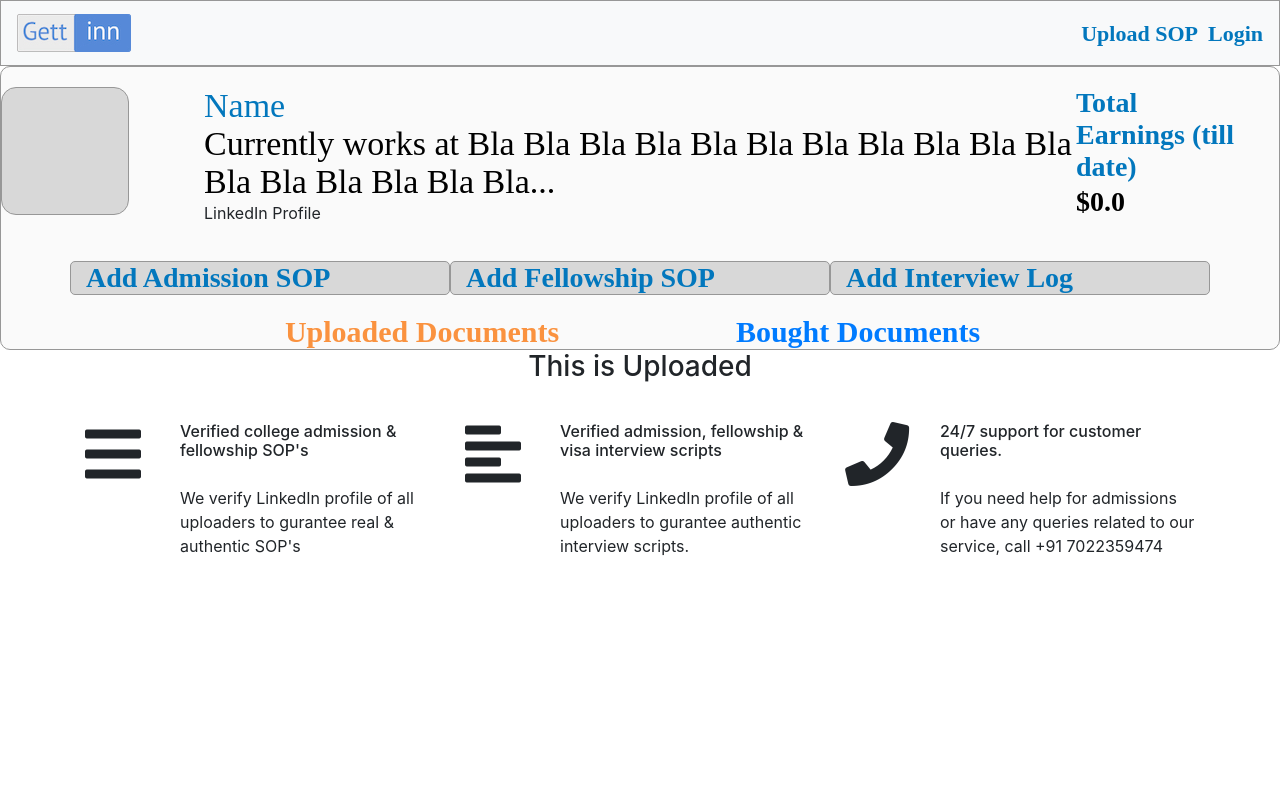
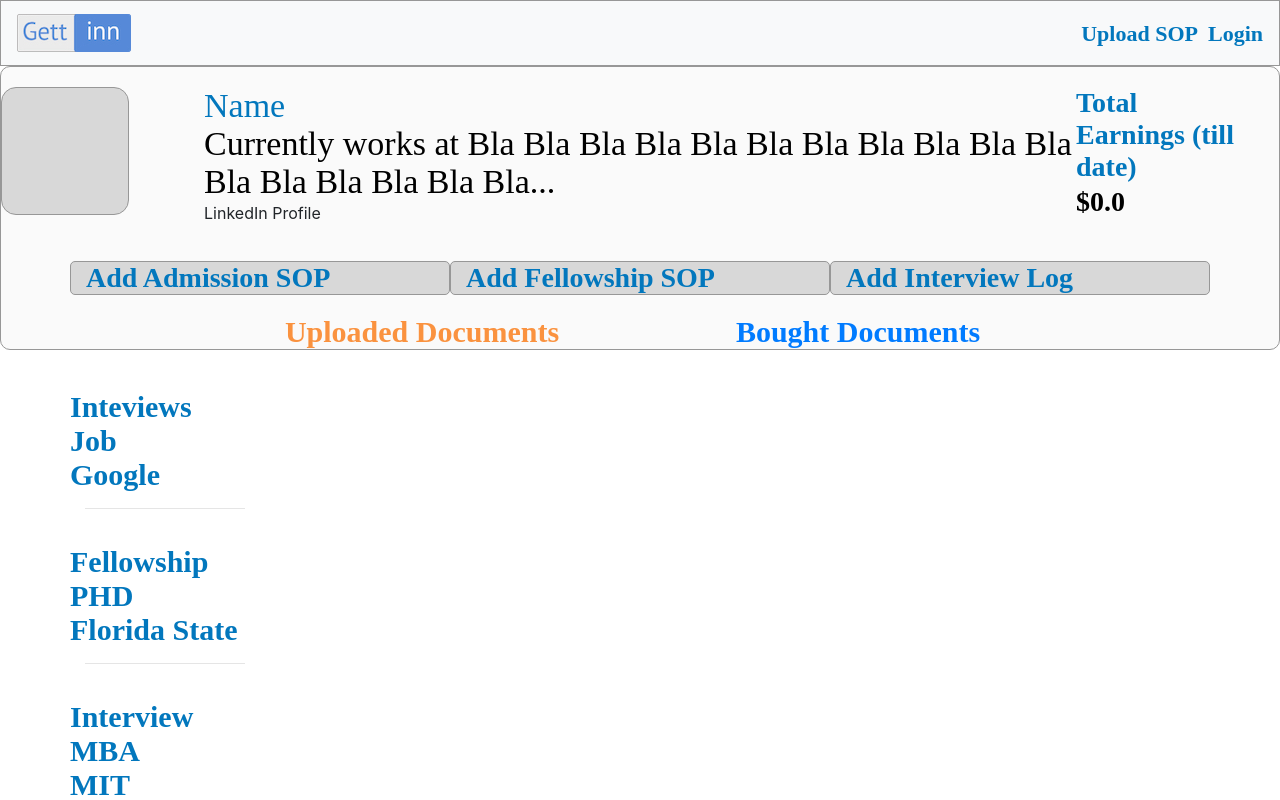
Before and after one commit to WckD123/Higher-Edu.-Board-Andhra-Pradesh-Gov.-Project, a React (Create React App) app: page /profile/UploadedProfiles in a window 1280 px wide. Shown: the top 800 px of the page. Built offline with nearby package versions, Linux system fonts and the light colour scheme.

Commit message:
Profile page SOP views done

```diff
--- a/src/Components/PersonProfile/Bought/Bought.js
+++ b/src/Components/PersonProfile/Bought/Bought.js
@@ -4,13 +4,32 @@ import ViewSOPs from '../../ViewSOPs/ViewSOPs';
 
 class Bought extends Component {
     state = {
-        text: "This is Bought"
+        Users : [{
+            Type: "SOP",
+            Course: "MBA",
+            University: "Harvard"
+        },
+        {
+            Type: "SOP",
+            Course: "M.S.",
+            University: "Stanford"
+        },
+        {
+            Type: "Interview",
+            Course: "MBA",
+            University: "MIT"
+        }
+        ]
+
     }
+
 
     render() {
         return (
             <div className="container">
-                <ViewSOPs text={this.state.text}/>
+                <ViewSOPs
+                Users={this.state.Users}
+                />
             </div>
         );
     }
--- a/src/Components/PersonProfile/PersonProfile.js
+++ b/src/Components/PersonProfile/PersonProfile.js
@@ -44,10 +44,10 @@ const PersonProfile = () => {
                 <div className="row UploadedDocDiv">
                     <div className="col-xs-0 col-md-2 col-xl-2"></div>
                     <div className="col-xs-6 col-md-4 col-xl-4 UploadedBoughtDocuments">
-                        <center><NavLink to="/profile/UploadedProfiles" exact>Uploaded Documents</NavLink></center>
+                        <center><a><NavLink to="/profile/UploadedProfiles" exact>Uploaded Documents</NavLink></a></center>
                     </div>
                     <div className="col-xs-6 col-md-4 col-xl-4 UploadedBoughtDocuments">
-                        <center><NavLink to="/profile/BoughtProfiles" exact>Bought Documents</NavLink></center>
+                        <center><a><NavLink to="/profile/BoughtProfiles" exact>Bought Documents</NavLink></a></center>
                     </div>
                     <div className="col-xs-0 col-md-2 col-xl-2 "></div>
                 </div>
--- a/src/Components/PersonProfile/Uploaded/Uploaded.js
+++ b/src/Components/PersonProfile/Uploaded/Uploaded.js
@@ -3,13 +3,29 @@ import ViewSOPs from '../../ViewSOPs/ViewSOPs';
 
 class Uploaded extends Component {
     state = {
-        text: "This is Uploaded"
+        Users : [{
+            Type: "Inteviews",
+            Course: "Job",
+            University: "Google"
+        },
+        {
+            Type: "Fellowship",
+            Course: "PHD",
+            University: "Florida State"
+        },
+        {
+            Type: "Interview",
+            Course: "MBA",
+            University: "MIT"
+        }
+        ]
+
     }
 
     render() {
         return (
             <div className="container">
-                <ViewSOPs text={this.state.text}/>
+                <ViewSOPs Users={this.state.Users}/>
             </div>
         );
     }
--- /dev/null
+++ b/src/Components/ViewSOPs/ViewSOP.css
@@ -0,0 +1,14 @@
+.SOPNames {
+    font-family: PTSans;
+    font-size: 30px;
+    font-weight: bold;
+    font-style: normal;
+    font-stretch: normal;
+    line-height: normal;
+    letter-spacing: normal;
+    color: #0277bd;
+}
+
+.LeftRow {
+    margin-top : 20px;
+}
--- a/src/Components/ViewSOPs/ViewSOPs.js
+++ b/src/Components/ViewSOPs/ViewSOPs.js
@@ -1,9 +1,36 @@
 import React from 'react';
+import './ViewSOP.css';
 
 const ViewSOPs = (props) => {
+
+    {/*const showSOPList = () => {
+        return(
+            props.Users.map(user =>
+                <div className="col-xs-12 col-md-12">
+                    <div className="row SOPNames">{user.Type}</div>
+                    <div className="row SOPNames">{user.Course}</div>
+                    <div className="row SOPNames">{user.University}</div>
+                </div>
+            )
+        )
+    }; */}
+
     return (
         <div>
-            <h3>{props.text}</h3>
+            <div className="row">
+                <div className="col-xs-12 col-md-2">
+                    <div className="row LeftRow">
+                        {props.Users.map(User =>
+                            <div className="col-xs-12 col-md-12">
+                                <div className="row SOPNames LeftRow">{User.Type}</div>
+                                <div className="row SOPNames">{User.Course}</div>
+                                <div className="row SOPNames">{User.University}</div>
+                                <hr></hr>
+                            </div>
+                        )}
+                    </div>
+                </div>
+            </div>
         </div>
     );
 };
```
